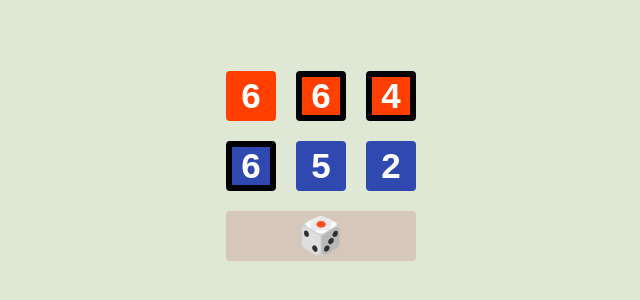
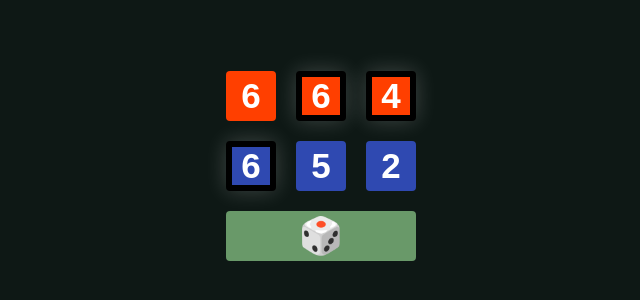
Before and after one commit to francescogior/dadi-risiko, a React (Create React App) app: page / in a window 1280 px wide. Shown: the part 234-534 px from the top of the page, without its empty margins (319-959 px from the left). Built offline with nearby package versions, Linux system fonts and the light colour scheme.

Commit message:
Improve colors

```diff
--- a/src/App.tsx
+++ b/src/App.tsx
@@ -9,7 +9,7 @@ const GLOBAL_STYLE = css`
     overflow: hidden;
   }
 `;
-const BACKGROUND_COLOR = '#dee8d5'
+const BACKGROUND_COLOR = '#0e1815'
 const DICE_SIZE = 50;
 const DICE_MARGIN = 10;
 
@@ -49,7 +49,8 @@ const DiceShape = styled.div(
       transform: "scale(.98)"
     },
     boxSizing: "border-box",
-    border: isBordered ? "6px solid black" : "unset"
+    border: isBordered ? "6px solid black" : "unset",
+    boxShadow: isBordered ? '0 0 21px rgba(255,255,255,.2);' : 'unset'
   })
 );
 
@@ -84,7 +85,7 @@ const RollButton = styled.div({
   cursor: "pointer",
   fontFamily: "sans-serif",
   color: "#32281f",
-  background: "#d5c7bc",
+  background: "#699969",
   textTransform: "uppercase",
   fontWeight: 900,
   borderRadius: 4,
```
